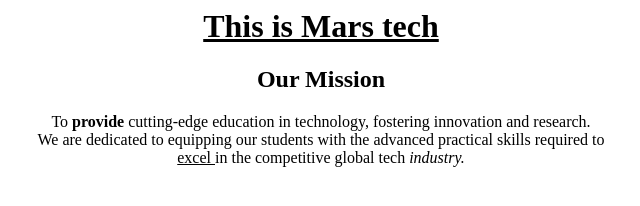
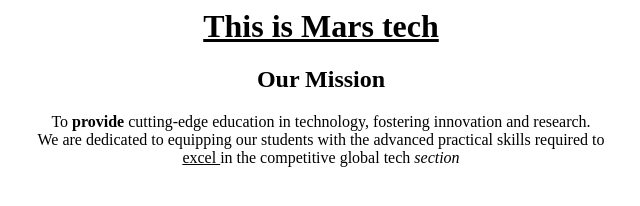
Before and after one commit to Shakib-2009/My-Practice-, a plain HTML site: page HTML/h,p,b,i,u,br.html in a window 1280 px wide. Shown: the full height of the page, 319-959 px from the left. Drawn offline with Linux system fonts and the light colour scheme.

Commit message:
line 14 Change

```diff
--- a/HTML/h,p,b,i,u,br.html
+++ b/HTML/h,p,b,i,u,br.html
@@ -11,7 +11,7 @@
         <p>
 To <b>provide</b> cutting-edge education in technology, fostering innovation and research.<br>
  We are dedicated to equipping our students with the advanced practical skills required to<br>
- <u> excel </u>in the competitive global tech <i>industry.</i>
+ <u> excel </u>in the competitive global tech <i>section</i>
 
         </p>
     </center>
```
Also changed, not shown: HTML/index.html (deleted), HTML/index2.html (deleted).
